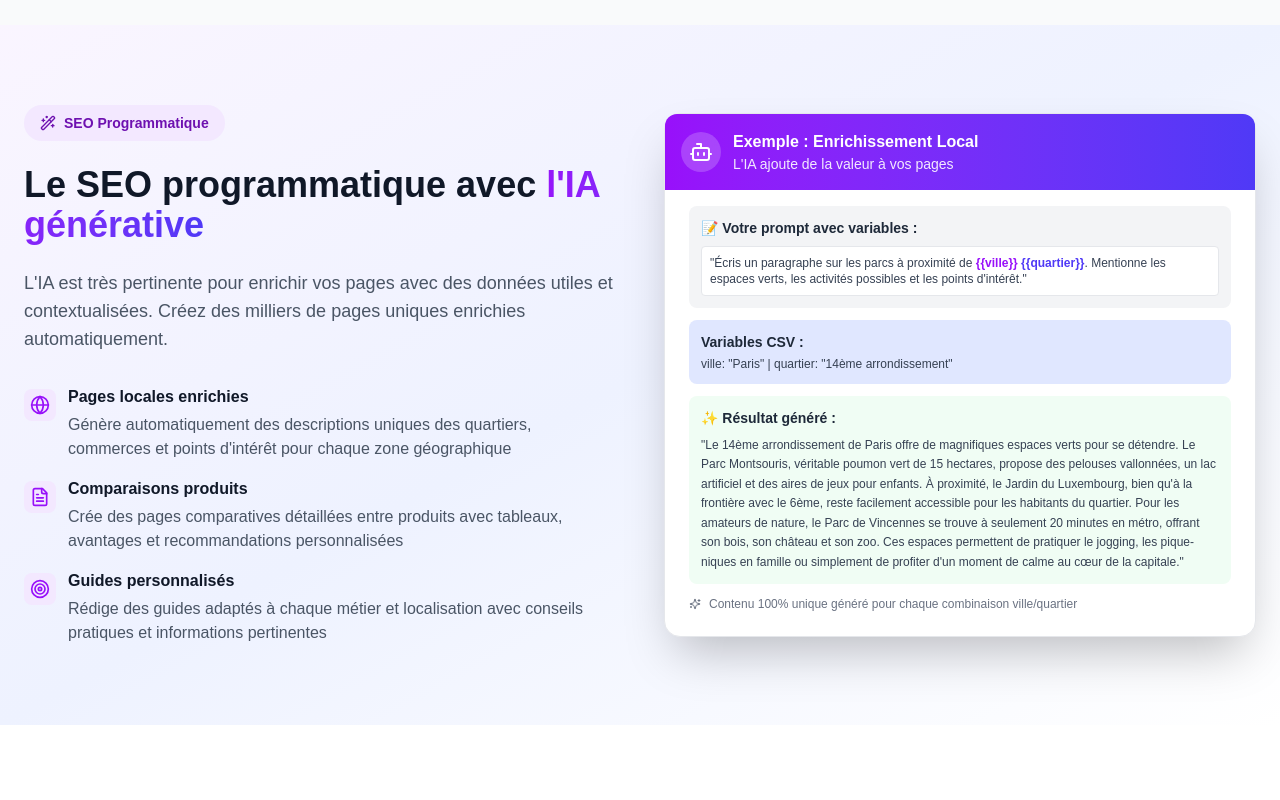
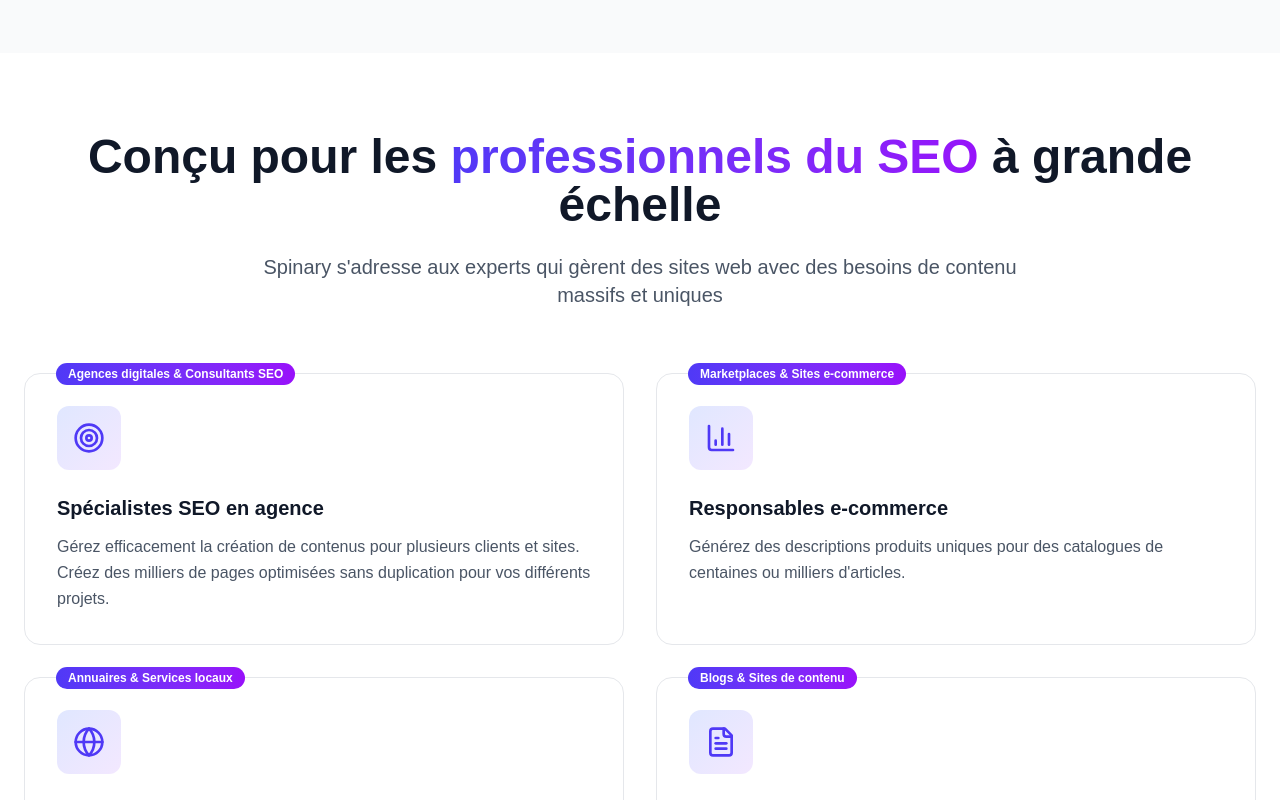
Before and after one commit to IndieFoundry/spinary.io, a Next.js app: page / in a window 1280 px wide. Shown: the part 1600-2400 px from the top of the page. Built offline with nearby package versions, Linux system fonts and the light colour scheme.

Commit message:
feat: add SEO metadata to legal pages

```diff
--- a/app/cgu/page.tsx
+++ b/app/cgu/page.tsx
@@ -1,5 +1,22 @@
 import React from "react";
 import { FileText, ShieldCheck, ScrollText } from "lucide-react";
+import { Metadata, Viewport } from "next";
+
+export const metadata: Metadata = {
+  title: "Conditions Générales d'Utilisation - Spinary",
+  description: "CGU de Spinary.io - Plateforme de génération de contenus SEO par IA. Conditions d'utilisation, crédits, responsabilités et droits.",
+  openGraph: {
+    title: "CGU - Conditions Générales d'Utilisation | Spinary",
+    description: "Consultez les conditions générales d'utilisation de la plateforme Spinary pour la génération de contenus SEO par intelligence artificielle.",
+  },
+};
+
+export const viewport: Viewport = {
+  width: "device-width",
+  initialScale: 1,
+  maximumScale: 1,
+  themeColor: "#6366f1",
+};
 
 /**
  * Spinary – Conditions Générales d'Utilisation (CGU)
--- a/app/cgv/page.tsx
+++ b/app/cgv/page.tsx
@@ -1,6 +1,22 @@
 import { Receipt, ScrollText } from "lucide-react";
 import React from "react";
+import { Metadata, Viewport } from "next";
 
+export const metadata: Metadata = {
+  title: "Conditions Générales de Vente - Spinary",
+  description: "CGV de Spinary.io - Conditions de vente des crédits et services de génération de contenus SEO par IA. Prix, paiement, livraison et garanties.",
+  openGraph: {
+    title: "CGV - Conditions Générales de Vente | Spinary",
+    description: "Consultez les conditions générales de vente de Spinary pour l'achat de crédits et l'utilisation des services de génération de contenus par IA.",
+  },
+};
+
+export const viewport: Viewport = {
+  width: "device-width",
+  initialScale: 1,
+  maximumScale: 1,
+  themeColor: "#6366f1",
+};
 
 const defaultCompany = {
   name: "AnKT Services",
--- a/app/layout.tsx
+++ b/app/layout.tsx
@@ -67,11 +67,12 @@ export const metadata: Metadata = {
   alternates: {
     canonical: "https://spinary.io",
   },
-  viewport: {
-    width: "device-width",
-    initialScale: 1,
-    maximumScale: 1,
-  },
+};
+
+export const viewport = {
+  width: "device-width",
+  initialScale: 1,
+  maximumScale: 1,
   themeColor: "#6366f1",
 };
 
--- a/app/page.tsx
+++ b/app/page.tsx
@@ -51,7 +51,7 @@ export default function LandingPage() {
     },
     {
       icon: <Shuffle className="w-8 h-8" />,
-      title: "Zéro pénalité Google",
+      title: "Zéro pénalité moteurs de recherche",
       description:
         "Contenus 100% uniques pour éviter le duplicate content. Améliorez votre indexation et ranking.",
     },
@@ -59,7 +59,7 @@ export default function LandingPage() {
       icon: <TreePine className="w-8 h-8" />,
       title: "SEO local à grande échelle",
       description:
-        "Générez des pages localisées pour chaque ville {{ville}}, quartier {{quartier}}. Dominez les recherches locales sur Google.",
+        "Générez des pages localisées pour chaque ville {{ville}}, quartier {{quartier}}. Dominez les recherches locales et les réponses IA.",
     },
     {
       icon: <BarChart3 className="w-8 h-8" />,
@@ -269,7 +269,7 @@ export default function LandingPage() {
               en 3 étapes
             </h2>
             <p className="text-xl text-gray-600 max-w-3xl mx-auto">
-              Créez des milliers de pages optimisées pour Google en quelques
+              Créez des milliers de pages optimisées pour les moteurs de recherche en quelques
               minutes
             </p>
           </div>
@@ -295,7 +295,7 @@ export default function LandingPage() {
                 icon: <Sparkles className="w-8 h-8" />,
                 title: "Générez et publiez",
                 description:
-                  "Obtenez des milliers de pages SEO uniques, prêtes à indexer sur Google",
+                  "Obtenez des milliers de pages SEO uniques, prêtes pour les moteurs de recherche et réponses IA",
               },
             ].map((item, index) => (
               <div key={index} className="relative h-full">
@@ -316,6 +316,77 @@ export default function LandingPage() {
                     <ArrowRight className="w-8 h-8 text-gray-300" />
                   </div>
                 )}
+              </div>
+            ))}
+          </div>
+        </div>
+      </section>
+
+      {/* Target Audience Section */}
+      <section id="target-audience" className="py-20 bg-white scroll-mt-20">
+        <div className="max-w-7xl mx-auto px-6">
+          <div className="text-center mb-16">
+            <h2 className="text-4xl md:text-5xl font-bold text-gray-900 mb-6">
+              Conçu pour les
+              <span className="bg-gradient-to-r from-indigo-600 to-purple-600 bg-clip-text text-transparent">
+                {" "}
+                professionnels du SEO{" "}
+              </span>
+              à grande échelle
+            </h2>
+            <p className="text-xl text-gray-600 max-w-3xl mx-auto">
+              Spinary s'adresse aux experts qui gèrent des sites web avec des besoins de contenu massifs et uniques
+            </p>
+          </div>
+
+          <div className="grid grid-cols-1 md:grid-cols-2 gap-8">
+            {[
+              {
+                icon: <Target className="w-8 h-8" />,
+                title: "Spécialistes SEO en agence",
+                description:
+                  "Gérez efficacement la création de contenus pour plusieurs clients et sites. Créez des milliers de pages optimisées sans duplication pour vos différents projets.",
+                highlight: "Agences digitales & Consultants SEO",
+              },
+              {
+                icon: <BarChart3 className="w-8 h-8" />,
+                title: "Responsables e-commerce",
+                description:
+                  "Générez des descriptions produits uniques pour des catalogues de centaines ou milliers d'articles.",
+                highlight: "Marketplaces & Sites e-commerce",
+              },
+              {
+                icon: <Globe className="w-8 h-8" />,
+                title: "Sites multi-localisation",
+                description:
+                  "Créez des pages locales uniques pour chaque ville, région ou point de service. Parfait pour les annuaires, services locaux et réseaux d'agences.",
+                highlight: "Annuaires & Services locaux",
+              },
+              {
+                icon: <FileText className="w-8 h-8" />,
+                title: "Créateurs de contenu à grande échelle",
+                description:
+                  "Produisez des milliers d'articles, pages catégories ou landing pages optimisées SEO. Augmentez votre visibilité sans compromettre la qualité.",
+                highlight: "Blogs & Sites de contenu",
+              },
+            ].map((item, index) => (
+              <div key={index} className="relative group">
+                <div className="bg-white p-8 rounded-2xl border border-gray-200 hover:border-indigo-300 hover:shadow-xl transition-all duration-300 h-full">
+                  <div className="absolute -top-3 left-8">
+                    <span className="bg-gradient-to-r from-indigo-600 to-purple-600 text-white text-xs font-semibold px-3 py-1 rounded-full">
+                      {item.highlight}
+                    </span>
+                  </div>
+                  <div className="w-16 h-16 bg-gradient-to-br from-indigo-100 to-purple-100 rounded-xl flex items-center justify-center mb-6 text-indigo-600 group-hover:scale-110 transition-transform">
+                    {item.icon}
+                  </div>
+                  <h3 className="text-xl font-semibold text-gray-900 mb-3">
+                    {item.title}
+                  </h3>
+                  <p className="text-gray-600 leading-relaxed">
+                    {item.description}
+                  </p>
+                </div>
               </div>
             ))}
           </div>
@@ -632,7 +703,7 @@ export default function LandingPage() {
             Boostez votre SEO avec du contenu unique à grande échelle
           </h2>
           <p className="text-xl text-white/90 mb-8">
-            Dominez Google avec des milliers de pages optimisées. Zéro duplicate
+            Dominez les moteurs de recherche avec des milliers de pages optimisées. Zéro duplicate
             content, 100% de contenus uniques
           </p>
           <div className="flex flex-col sm:flex-row items-center justify-center gap-4">
@@ -667,7 +738,7 @@ export default function LandingPage() {
               </div>
               <p className="text-gray-400 text-sm max-w-sm">
                 La plateforme SEO pour générer des milliers de contenus uniques.
-                Optimisé pour Google.
+                Optimisé pour les moteurs de recherche et les IA.
               </p>
             </div>
 
--- a/app/privacy/page.tsx
+++ b/app/privacy/page.tsx
@@ -11,6 +11,23 @@ import {
   FileText,
 } from "lucide-react";
 import React from "react";
+import { Metadata, Viewport } from "next";
+
+export const metadata: Metadata = {
+  title: "Politique de Confidentialité - Spinary",
+  description: "Politique de confidentialité de Spinary.io - Protection des données personnelles, RGPD, cookies et droits des utilisateurs sur la plateforme de génération de contenus SEO.",
+  openGraph: {
+    title: "Politique de Confidentialité | Spinary",
+    description: "Découvrez comment Spinary protège vos données personnelles conformément au RGPD. Transparence sur la collecte, l'utilisation et la sécurité de vos données.",
+  },
+};
+
+export const viewport: Viewport = {
+  width: "device-width",
+  initialScale: 1,
+  maximumScale: 1,
+  themeColor: "#6366f1",
+};
 
 const defaultCompany = {
   name: "AnKT Services",
```
